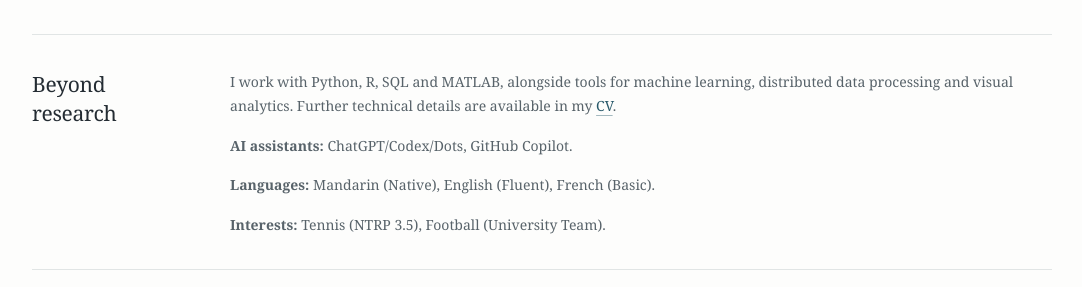
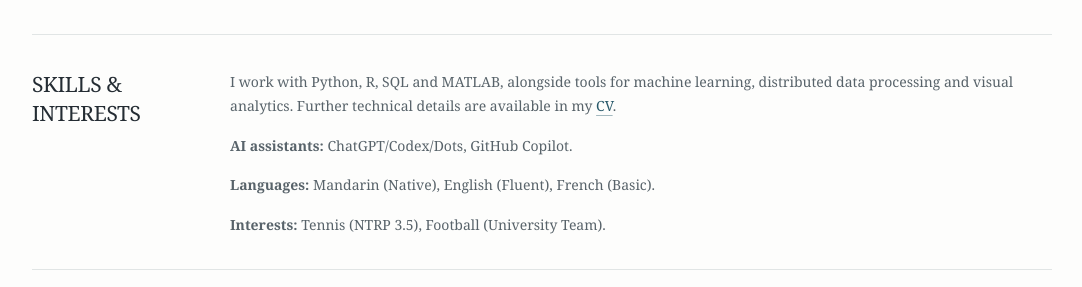
Before and after one commit to ElianSun/eliansun.github.io, a plain HTML site: page index.html in a window 1280 px wide. Shown: the part 1976-2263 px from the top of the page, without its empty margins (98-1180 px from the left). Drawn offline with Linux system fonts and the light colour scheme.

Commit message:
Rename skills and interests section

```diff
--- a/index.html
+++ b/index.html
@@ -110,7 +110,7 @@
     </section>
 
     <section id="additional" class="section additional" aria-labelledby="additional-title">
-      <h2 id="additional-title">Beyond research</h2>
+      <h2 id="additional-title">SKILLS &amp; INTERESTS</h2>
       <div class="section-body">
         <p>I work with Python, R, SQL and MATLAB, alongside tools for machine learning, distributed data processing and visual analytics. Further technical details are available in my <a href="assets/Haoran_Sun_CV.pdf">CV</a>.</p>
         <p><strong>AI assistants:</strong> ChatGPT/Codex/Dots, GitHub Copilot.</p>
```
